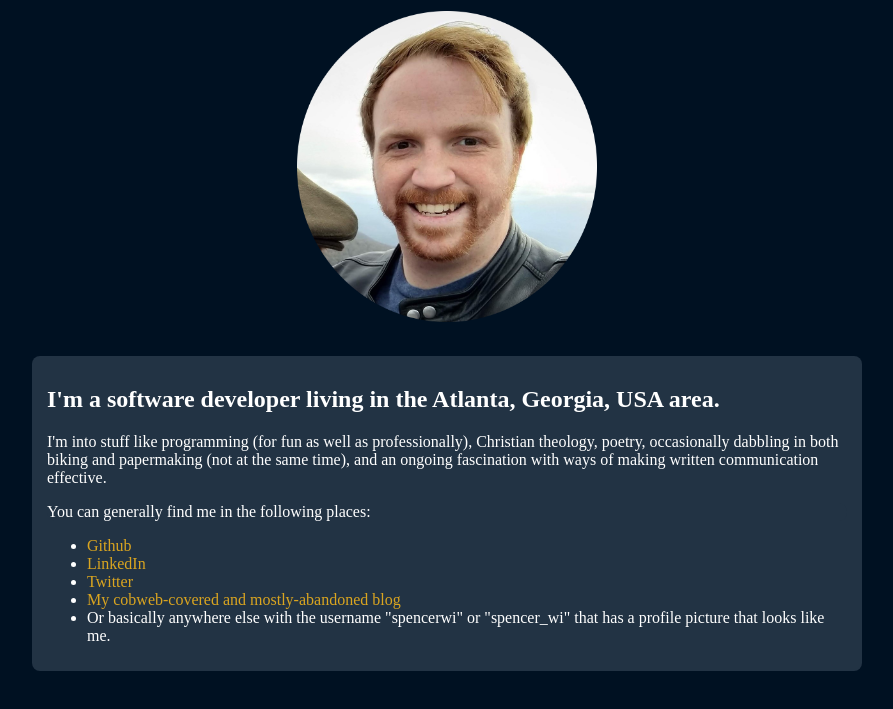
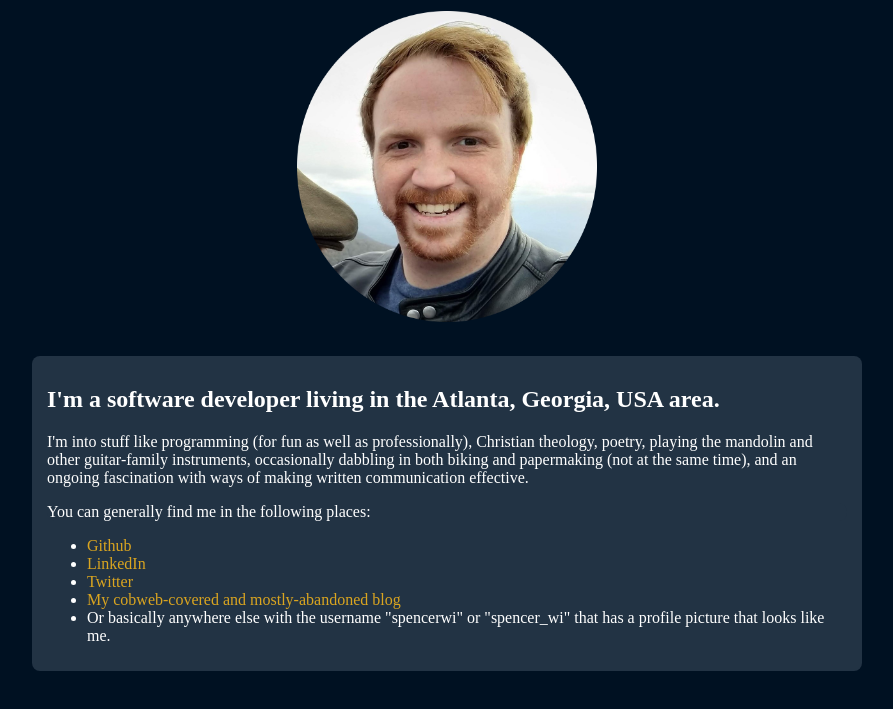
Before and after one commit to spencerwi/spencerwi.github.io, a plain HTML site: page index.html in a window 1280 px wide. Shown: the part 87-796 px from the top of the page, without its empty margins (201-1094 px from the left). Drawn offline with Linux system fonts and the light colour scheme.

Commit message:
Add mandolin interest blurbl

```diff
--- a/index.html
+++ b/index.html
@@ -16,9 +16,10 @@
 			<h2>I'm a software developer living in the Atlanta, Georgia, USA area.</h2>
 			<p>
 				I'm into stuff like programming (for fun as well as professionally),
-				Christian theology, poetry, occasionally dabbling in both biking and
-				papermaking (not at the same time), and an ongoing fascination with
-				ways of making written communication effective.
+				Christian theology, poetry, playing the mandolin and other guitar-family
+				instruments, occasionally dabbling in both biking and papermaking (not
+				at the same time), and an ongoing fascination with ways of making
+				written communication effective.
 			</p>
 			<p id="links">
 				You can generally find me in the following places:
```
